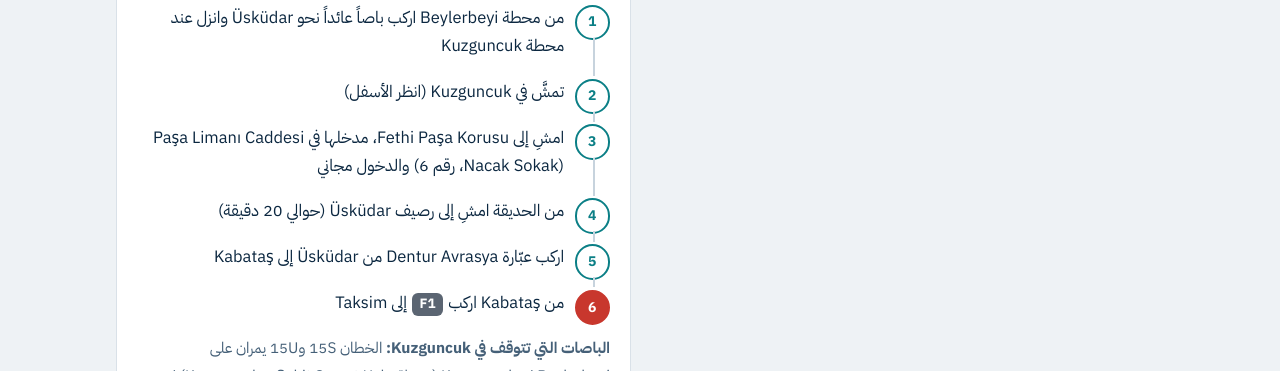
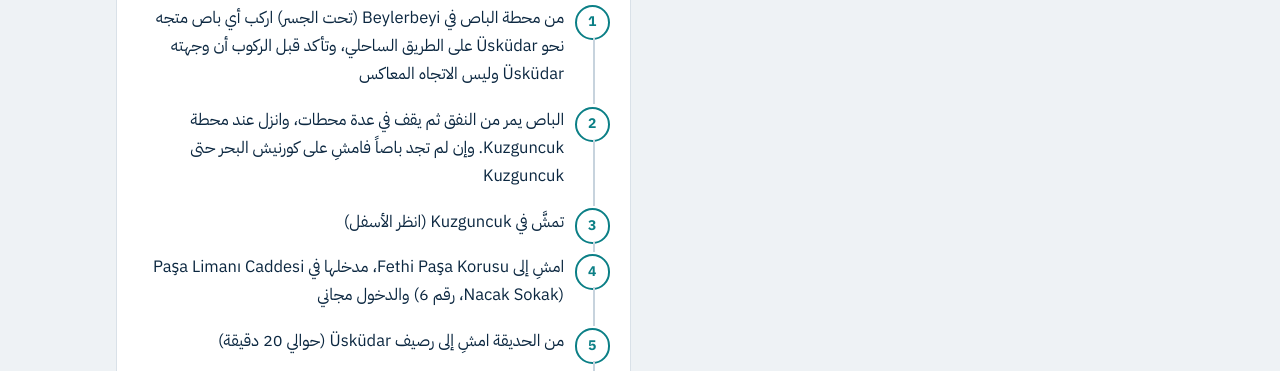
Before and after one commit to fadishehadeh/turkeytrip, a plain HTML site: page index.html in a window 1280 px wide. Both pictures are taken after a click on the heading "رحلة العودة مع جولة مشي في Kuzguncuk". Shown: the part 3307-3678 px from the top of the page. Drawn offline with Linux system fonts and the light colour scheme.

Commit message:
Beylerbeyi return: clearer bus and walking instructions to Kuzguncuk
- Take any bus toward Uskudar from the Beylerbeyi stop under the bridge
- Check the bus is heading toward Uskudar; it passes the tunnel, then Kuzguncuk
- If no bus, walk the sea road to Kuzguncuk

Co-Authored-By: Claude Sonnet 5.5 <noreply@anthropic.com>

```diff
--- a/index.html
+++ b/index.html
@@ -218,8 +218,8 @@ window.addEventListener('load', function(){
   <ol class="stops"><li><bdi><span class="ln ln-F">F1</span></bdi><span class="to" aria-hidden="true"><i class="fa-solid fa-arrow-left-long"></i></span><bdi>Kabataş</bdi></li><li>اركب عبّارة <bdi>Dentur Avrasya</bdi> من Kabataş إلى Üsküdar</li><li>من رصيف Üsküdar اعبر الشارع إلى موقف الباص</li><li>اركب الباص <bdi>15F</bdi> وانزل عند محطة Beylerbeyi</li></ol>
   <a class="map" href="https://www.google.com/maps/search/?api=1&query=Beylerbeyi+Sarayi" target="_blank" rel="noopener"><i class="fa-solid fa-location-dot" aria-hidden="true"></i> افتح في خرائط Google</a>
   <details class="back"><summary>رحلة العودة مع جولة مشي في Kuzguncuk</summary>
-    <ol class="stops"><li>من محطة Beylerbeyi اركب باصاً عائداً نحو Üsküdar وانزل عند محطة <bdi>Kuzguncuk</bdi></li><li>تمشَّ في Kuzguncuk (انظر الأسفل)</li><li>امشِ إلى <bdi>Fethi Paşa Korusu</bdi>، مدخلها في Paşa Limanı Caddesi (Nacak Sokak، رقم 6) والدخول مجاني</li><li>من الحديقة امشِ إلى رصيف Üsküdar (حوالي 20 دقيقة)</li><li>اركب عبّارة <bdi>Dentur Avrasya</bdi> من Üsküdar إلى Kabataş</li><li>من Kabataş اركب <span class="ln ln-F">F1</span> إلى Taksim</li></ol>
-    <p class="note"><b>الباصات التي تتوقف في Kuzguncuk:</b> الخطان <bdi>15S</bdi> و<bdi>15U</bdi> يمران على Beylerbeyi ثم Kuzguncuk (محطة <bdi>Kuzguncuk – Şehit Samet Uslu</bdi>) ثم Üsküdar. أما <bdi>15F</bdi> فلم نتأكد من توقفه في Kuzguncuk، فتحقق من تطبيق İETT قبل الركوب.</p>
+    <ol class="stops"><li>من محطة الباص في Beylerbeyi (تحت الجسر) اركب أي باص متجه نحو Üsküdar على الطريق الساحلي، وتأكد قبل الركوب أن وجهته Üsküdar وليس الاتجاه المعاكس</li><li>الباص يمر من النفق ثم يقف في عدة محطات، وانزل عند محطة <bdi>Kuzguncuk</bdi>. وإن لم تجد باصاً فامشِ على كورنيش البحر حتى Kuzguncuk</li><li>تمشَّ في Kuzguncuk (انظر الأسفل)</li><li>امشِ إلى <bdi>Fethi Paşa Korusu</bdi>، مدخلها في Paşa Limanı Caddesi (Nacak Sokak، رقم 6) والدخول مجاني</li><li>من الحديقة امشِ إلى رصيف Üsküdar (حوالي 20 دقيقة)</li><li>اركب عبّارة <bdi>Dentur Avrasya</bdi> من Üsküdar إلى Kabataş</li><li>من Kabataş اركب <span class="ln ln-F">F1</span> إلى Taksim</li></ol>
+    <p class="note"><b>أي باص يتوقف في Kuzguncuk؟</b> الباصات التي تسير على هذا الطريق نحو Üsküdar تمر على Kuzguncuk، ومنها <bdi>15S</bdi> و<bdi>15U</bdi> (محطة <bdi>Kuzguncuk – Şehit Samet Uslu</bdi>). لم نتأكد من توقف <bdi>15F</bdi> هناك، فاسأل السائق «Kuzguncuk؟» قبل الركوب.</p>
     <p class="note"><b>ماذا تشاهد في Kuzguncuk:</b> كورنيش Kuzguncuk بين Paşalimanı وÇengelköy، وساحة الحي التي يقف فيها الجامع والكنيسة والكنيس (Beth Yaakov) بجانب بعضها، وحديقة الحي Kuzguncuk Bostanı، والأزقة القديمة تحت أشجار الدلب.</p>
   </details>
 </article>
```
